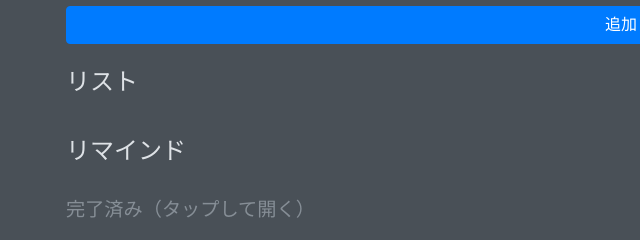
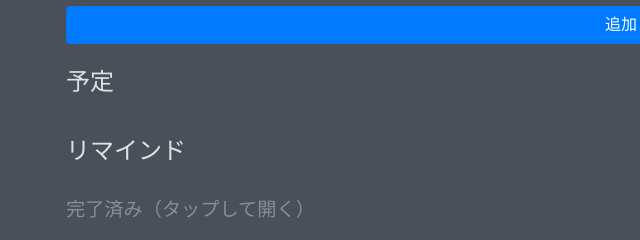
Before and after one commit to Hyonimix/Remind, a plain HTML site: page index.html in a window 1280 px wide. Shown: the part 158-398 px from the top of the page, 19-659 px from the left. Drawn offline with nearby package versions, Linux system fonts and the light colour scheme.

Commit message:
1.5.2
일부 문구 수정

```diff
--- a/index.html
+++ b/index.html
@@ -24,7 +24,7 @@
             <input type="datetime-local" id="datetimeInput" class="form-control">
             <button class="btn btn-primary mt-2" onclick="addTask()">追加</button>
         </div>
-        <h2 class="h4 mt-4">リスト</h2>
+        <h2 class="h4 mt-4">予定</h2>
         <ul id="taskList" class="list-group mt-3"></ul>
         <h2 class="h4 mt-4">リマインド</h2>
         <ul id="remindList" class="list-group"></ul>
```
